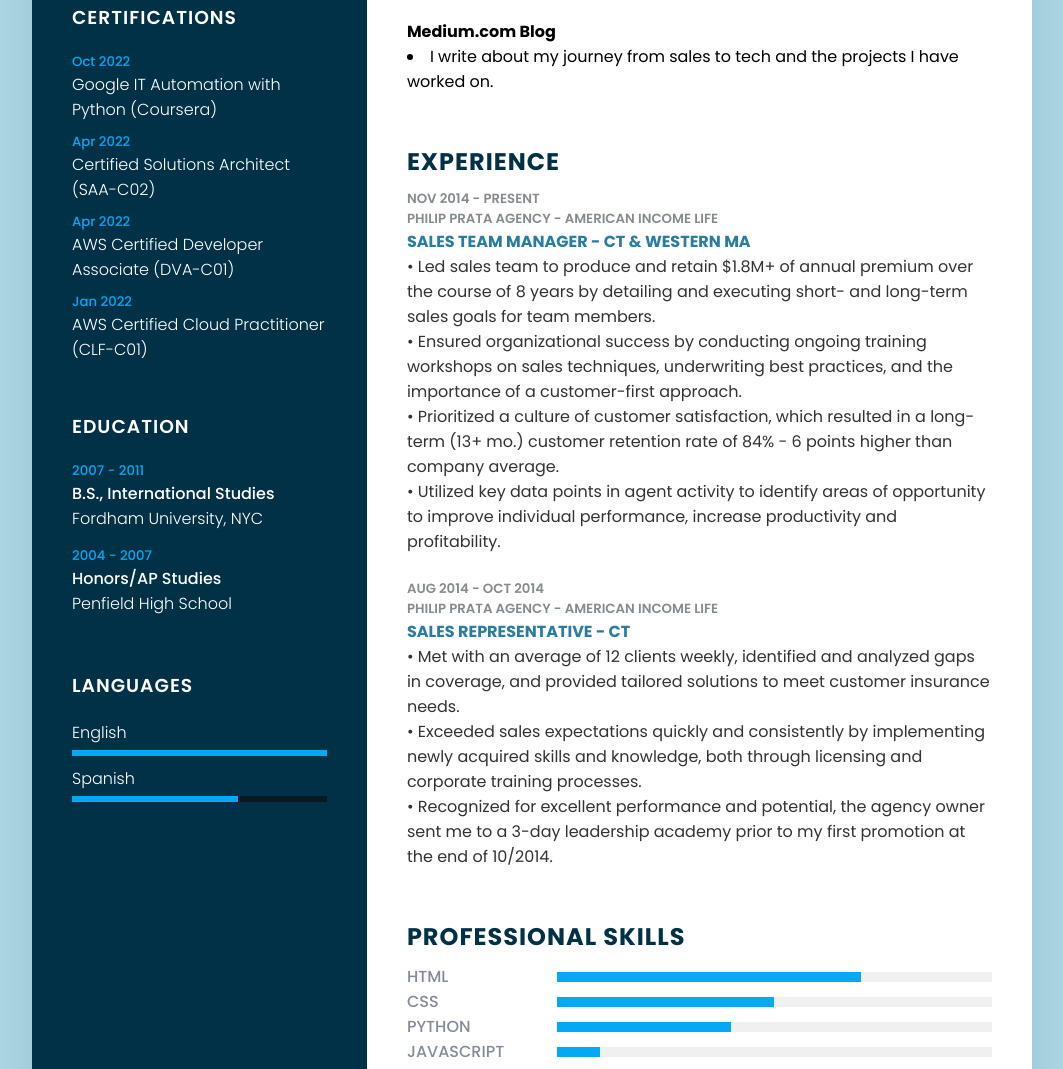
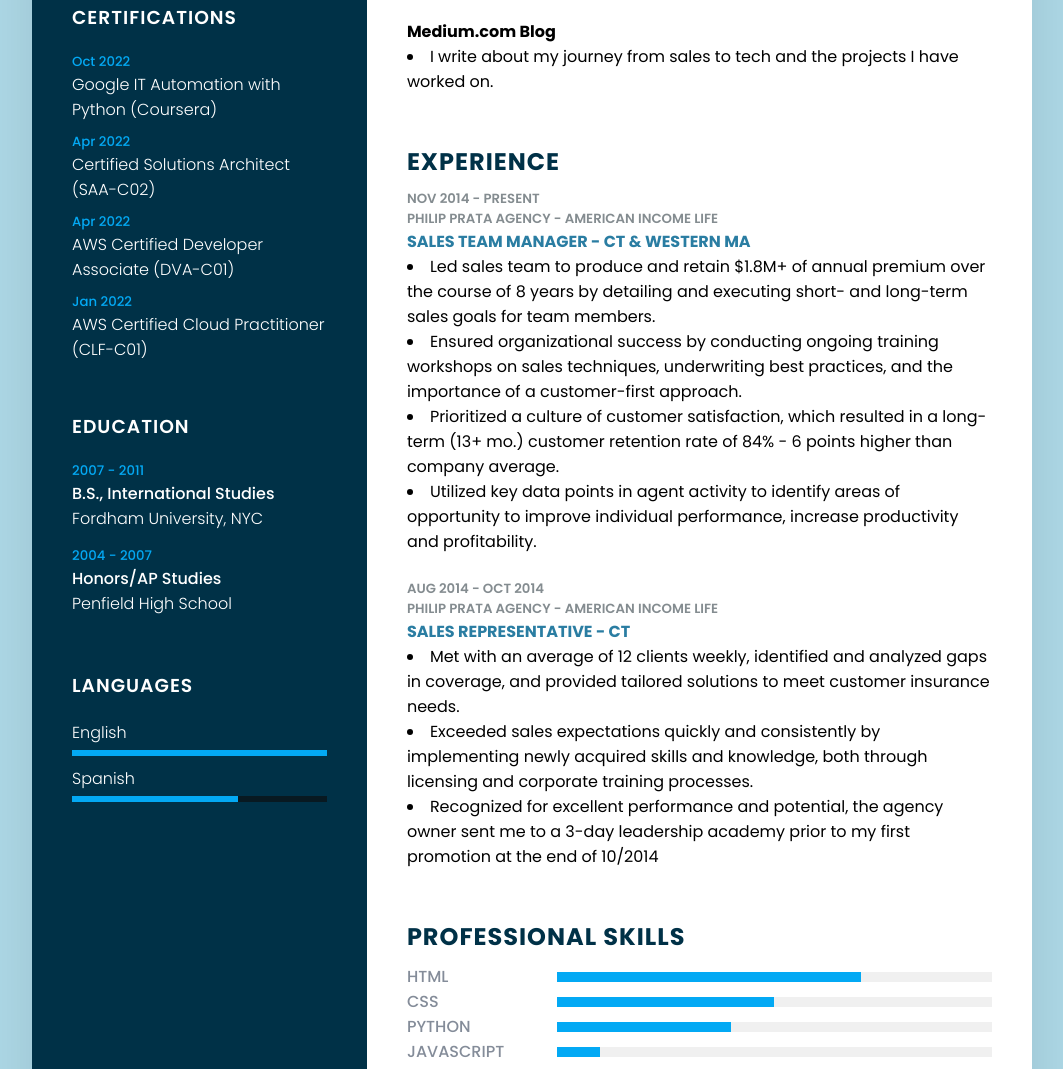
Before and after one commit to BryantLogan/Cloud-Resume-Challenge, a plain HTML site: page index.html in a window 1280 px wide. Shown: the part 786-1855 px from the top of the page, without its empty margins (108-1171 px from the left). Drawn offline with Linux system fonts and the light colour scheme.

Commit message:
li for Experience section

```diff
--- a/index.html
+++ b/index.html
@@ -132,10 +132,11 @@
                         </div>
                         <div class = "text">
                             <h4> Sales Team Manager - CT & Western MA</h4>
-                            <p>•	Led sales team to produce and retain $1.8M+ of annual premium over the course of 8 years by detailing and executing short- and long-term sales goals for team members.<br>
-                                •	Ensured organizational success by conducting ongoing training workshops on sales techniques, underwriting best practices, and the importance of a customer-first approach.<br>
-                                •	Prioritized a culture of customer satisfaction, which resulted in a long-term (13+ mo.) customer retention rate of 84% - 6 points higher than company average.<br>
-                                •	Utilized key data points in agent activity to identify areas of opportunity to improve individual performance, increase productivity and profitability.<br>
+                            <p>
+                                <li>Led sales team to produce and retain $1.8M+ of annual premium over the course of 8 years by detailing and executing short- and long-term sales goals for team members.</li>
+                                <li>Ensured organizational success by conducting ongoing training workshops on sales techniques, underwriting best practices, and the importance of a customer-first approach.</li>
+                                <li>Prioritized a culture of customer satisfaction, which resulted in a long-term (13+ mo.) customer retention rate of 84% - 6 points higher than company average.</li>
+                                <li>Utilized key data points in agent activity to identify areas of opportunity to improve individual performance, increase productivity and profitability.</li>
                                 </p><br>
                         </div>
                     </div>
@@ -147,9 +148,10 @@
                         </div>
                         <div class = "text">
                             <h4> Sales Representative - CT</h4>
-                                <p>•	Met with an average of 12 clients weekly, identified and analyzed gaps in coverage, and provided tailored solutions to meet customer insurance needs.<br>
-                                    •	Exceeded sales expectations quickly and consistently by implementing newly acquired skills and knowledge, both through licensing and corporate training processes.<br>
-                                    •	Recognized for excellent performance and potential, the agency owner sent me to a 3-day leadership academy prior to my first promotion at the end of 10/2014.<br>
+                                <p>
+                                    <li>Met with an average of 12 clients weekly, identified and analyzed gaps in coverage, and provided tailored solutions to meet customer insurance needs.</li>
+                                    <li>Exceeded sales expectations quickly and consistently by implementing newly acquired skills and knowledge, both through licensing and corporate training processes.</li>
+                                    <li>Recognized for excellent performance and potential, the agency owner sent me to a 3-day leadership academy prior to my first promotion at the end of 10/2014</li>
                                 </p>
                         </div>
                     </div>
```
